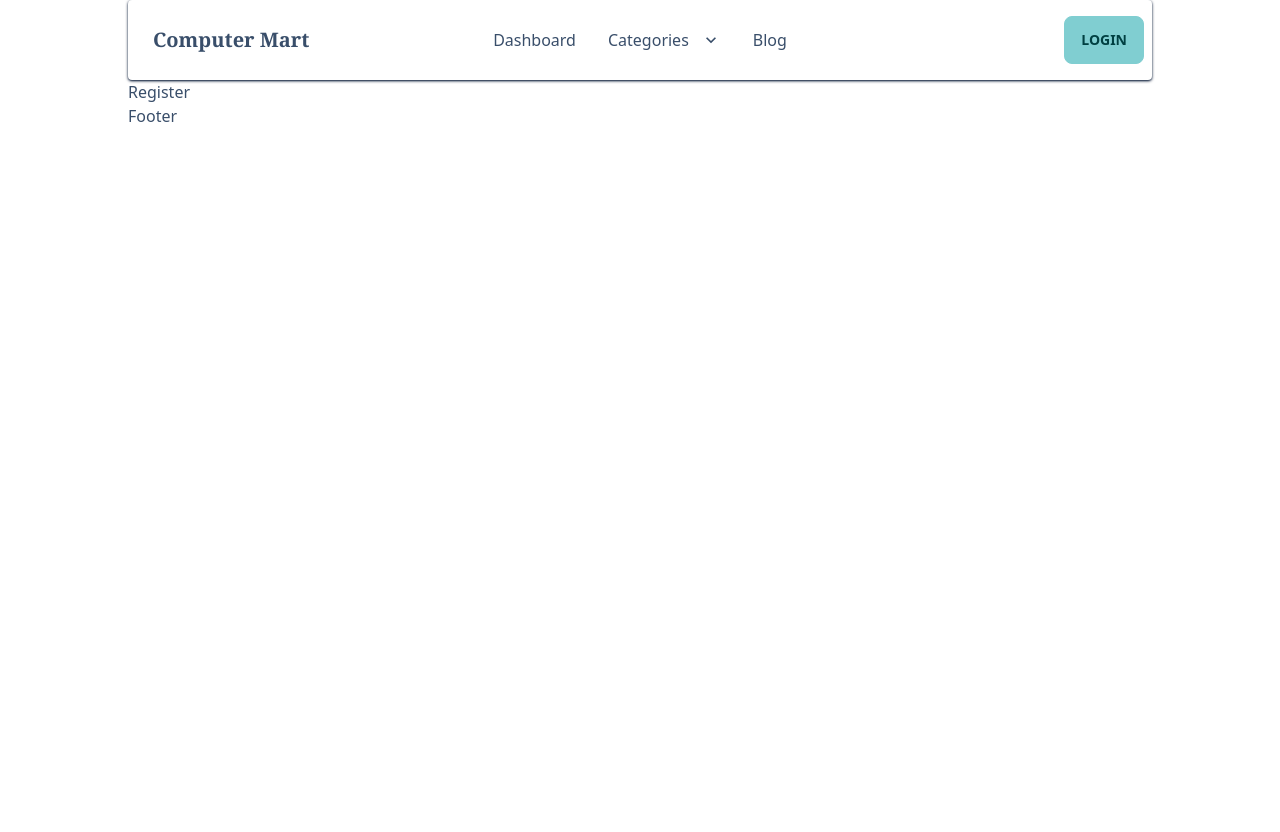
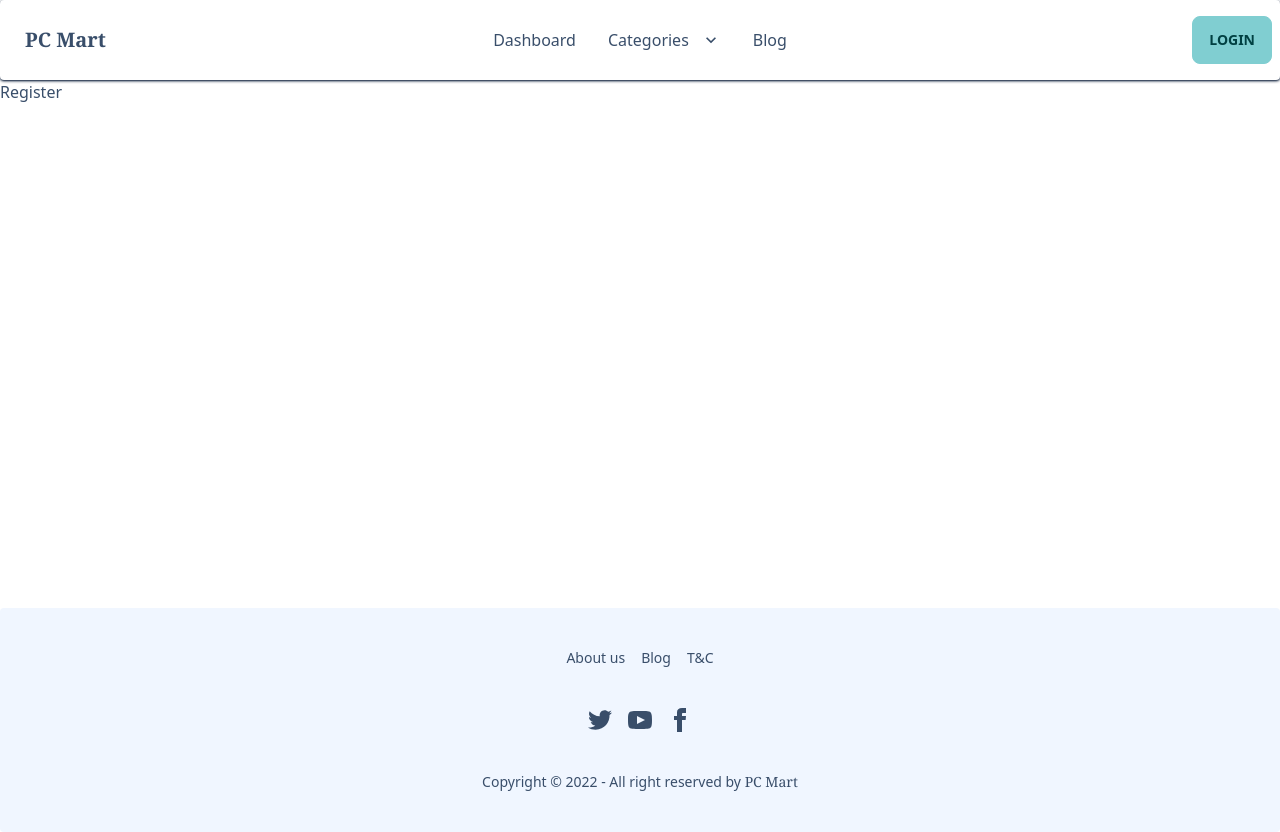
Before and after one commit to TanvirAnzum/pc-mart-client-side, a React (Create React App) app: page /register in a window 1280 px wide. Before the commit the page ends 800 px from the top, so only its background shows below. Built offline with nearby package versions, Linux system fonts and the light colour scheme.

Commit message:
loader & footer added

```diff
--- a/src/assets/css/output.css
+++ b/src/assets/css/output.css
@@ -2145,6 +2145,43 @@ html {
   opacity: 1;
 }
 
+.footer {
+  display: grid;
+  width: 100%;
+  grid-auto-flow: row;
+  place-items: start;
+  row-gap: 2.5rem;
+  -webkit-column-gap: 1rem;
+          column-gap: 1rem;
+  font-size: 0.875rem;
+  line-height: 1.25rem;
+}
+
+.footer > * {
+  display: grid;
+  place-items: start;
+  gap: 0.5rem;
+}
+
+.footer-center {
+  place-items: center;
+  text-align: center;
+}
+
+.footer-center > * {
+  place-items: center;
+}
+
+@media (min-width: 48rem) {
+  .footer {
+    grid-auto-flow: column;
+  }
+
+  .footer-center {
+    grid-auto-flow: row dense;
+  }
+}
+
 .label {
   display: flex;
   -webkit-user-select: none;
@@ -2193,6 +2230,14 @@ html {
   text-decoration-line: underline;
 }
 
+.link-hover {
+  text-decoration-line: none;
+}
+
+.link-hover:hover {
+  text-decoration-line: underline;
+}
+
 .menu {
   display: flex;
   flex-direction: column;
@@ -3019,6 +3064,22 @@ html {
   border-bottom-left-radius: unset;
 }
 
+.visible {
+  visibility: visible;
+}
+
+.fixed {
+  position: fixed;
+}
+
+.top-\[50\%\] {
+  top: 50%;
+}
+
+.left-\[50\%\] {
+  left: 50%;
+}
+
 .mx-auto {
   margin-left: auto;
   margin-right: auto;
@@ -3028,26 +3089,34 @@ html {
   margin-top: 0.75rem;
 }
 
-.mt-1 {
-  margin-top: 0.25rem;
+.flex {
+  display: flex;
+}
+
+.grid {
+  display: grid;
 }
 
 .hidden {
   display: none;
 }
 
+.h-\[10vh\] {
+  height: 10vh;
+}
+
 .h-5 {
   height: 1.25rem;
 }
 
-.h-\[10vh\] {
-  height: 10vh;
-}
-
 .min-h-\[100vh\] {
   min-height: 100vh;
 }
 
+.min-h-\[66vh\] {
+  min-height: 66vh;
+}
+
 .w-5 {
   width: 1.25rem;
 }
@@ -3064,16 +3133,56 @@ html {
   width: 100%;
 }
 
+.translate-y-\[50\%\] {
+  --tw-translate-y: 50%;
+  -webkit-transform: translate(var(--tw-translate-x), var(--tw-translate-y)) rotate(var(--tw-rotate)) skewX(var(--tw-skew-x)) skewY(var(--tw-skew-y)) scaleX(var(--tw-scale-x)) scaleY(var(--tw-scale-y));
+          transform: translate(var(--tw-translate-x), var(--tw-translate-y)) rotate(var(--tw-rotate)) skewX(var(--tw-skew-x)) skewY(var(--tw-skew-y)) scaleX(var(--tw-scale-x)) scaleY(var(--tw-scale-y));
+}
+
+.-translate-y-\[50\%\] {
+  --tw-translate-y: -50%;
+  -webkit-transform: translate(var(--tw-translate-x), var(--tw-translate-y)) rotate(var(--tw-rotate)) skewX(var(--tw-skew-x)) skewY(var(--tw-skew-y)) scaleX(var(--tw-scale-x)) scaleY(var(--tw-scale-y));
+          transform: translate(var(--tw-translate-x), var(--tw-translate-y)) rotate(var(--tw-rotate)) skewX(var(--tw-skew-x)) skewY(var(--tw-skew-y)) scaleX(var(--tw-scale-x)) scaleY(var(--tw-scale-y));
+}
+
+.-translate-x-\[50\%\] {
+  --tw-translate-x: -50%;
+  -webkit-transform: translate(var(--tw-translate-x), var(--tw-translate-y)) rotate(var(--tw-rotate)) skewX(var(--tw-skew-x)) skewY(var(--tw-skew-y)) scaleX(var(--tw-scale-x)) scaleY(var(--tw-scale-y));
+          transform: translate(var(--tw-translate-x), var(--tw-translate-y)) rotate(var(--tw-rotate)) skewX(var(--tw-skew-x)) skewY(var(--tw-skew-y)) scaleX(var(--tw-scale-x)) scaleY(var(--tw-scale-y));
+}
+
+.transform {
+  -webkit-transform: translate(var(--tw-translate-x), var(--tw-translate-y)) rotate(var(--tw-rotate)) skewX(var(--tw-skew-x)) skewY(var(--tw-skew-y)) scaleX(var(--tw-scale-x)) scaleY(var(--tw-scale-y));
+          transform: translate(var(--tw-translate-x), var(--tw-translate-y)) rotate(var(--tw-rotate)) skewX(var(--tw-skew-x)) skewY(var(--tw-skew-y)) scaleX(var(--tw-scale-x)) scaleY(var(--tw-scale-y));
+}
+
+.grid-flow-col {
+  grid-auto-flow: column;
+}
+
+.items-center {
+  align-items: center;
+}
+
+.justify-center {
+  justify-content: center;
+}
+
 .justify-between {
   justify-content: space-between;
 }
 
+.gap-4 {
+  gap: 1rem;
+}
+
 .rounded {
   border-radius: 0.25rem;
 }
 
-.border {
-  border-width: 1px;
+.bg-base-200 {
+  --tw-bg-opacity: 1;
+  background-color: hsl(var(--b2, var(--b1)) / var(--tw-bg-opacity));
 }
 
 .bg-base-100 {
@@ -3085,6 +3194,10 @@ html {
   fill: currentColor;
 }
 
+.p-10 {
+  padding: 2.5rem;
+}
+
 .p-2 {
   padding: 0.5rem;
 }
@@ -3099,14 +3212,6 @@ html {
 
 .font-serif {
   font-family: ui-serif, Georgia, Cambria, "Times New Roman", Times, serif;
-}
-
-.font-mono {
-  font-family: ui-monospace, SFMono-Regular, Menlo, Monaco, Consolas, "Liberation Mono", "Courier New", monospace;
-}
-
-.font-sans {
-  font-family: ui-sans-serif, system-ui, -apple-system, BlinkMacSystemFont, "Segoe UI", Roboto, "Helvetica Neue", Arial, "Noto Sans", sans-serif, "Apple Color Emoji", "Segoe UI Emoji", "Segoe UI Symbol", "Noto Color Emoji";
 }
 
 .text-xl {
@@ -3134,10 +3239,10 @@ html {
   --tw-shadow: var(--tw-shadow-colored);
 }
 
-@media (min-width: 768px) {
-  .md\:w-\[80\%\] {
-    width: 80%;
-  }
+.ring {
+  --tw-ring-offset-shadow: var(--tw-ring-inset) 0 0 0 var(--tw-ring-offset-width) var(--tw-ring-offset-color);
+  --tw-ring-shadow: var(--tw-ring-inset) 0 0 0 calc(3px + var(--tw-ring-offset-width)) var(--tw-ring-color);
+  box-shadow: var(--tw-ring-offset-shadow), var(--tw-ring-shadow), var(--tw-shadow, 0 0 #0000);
 }
 
 @media (min-width: 1024px) {
--- a/src/components/Footer.jsx
+++ b/src/components/Footer.jsx
@@ -1,7 +1,59 @@
 import React from "react";
+import { Link } from "react-router-dom";
 
 const Footer = () => {
-  return <div>Footer</div>;
+  return (
+    <footer className="footer footer-center p-10 bg-base-200 text-base-content rounded">
+      <div className="grid grid-flow-col gap-4">
+        <Link className="link link-hover">About us</Link>
+        <Link className="link link-hover">Blog</Link>
+        <Link className="link link-hover">T&C</Link>
+      </div>
+      <div>
+        <div className="grid grid-flow-col gap-4">
+          <Link>
+            <svg
+              xmlns="http://www.w3.org/2000/svg"
+              width="24"
+              height="24"
+              viewBox="0 0 24 24"
+              className="fill-current"
+            >
+              <path d="M24 4.557c-.883.392-1.832.656-2.828.775 1.017-.609 1.798-1.574 2.165-2.724-.951.564-2.005.974-3.127 1.195-.897-.957-2.178-1.555-3.594-1.555-3.179 0-5.515 2.966-4.797 6.045-4.091-.205-7.719-2.165-10.148-5.144-1.29 2.213-.669 5.108 1.523 6.574-.806-.026-1.566-.247-2.229-.616-.054 2.281 1.581 4.415 3.949 4.89-.693.188-1.452.232-2.224.084.626 1.956 2.444 3.379 4.6 3.419-2.07 1.623-4.678 2.348-7.29 2.04 2.179 1.397 4.768 2.212 7.548 2.212 9.142 0 14.307-7.721 13.995-14.646.962-.695 1.797-1.562 2.457-2.549z"></path>
+            </svg>
+          </Link>
+          <Link>
+            <svg
+              xmlns="http://www.w3.org/2000/svg"
+              width="24"
+              height="24"
+              viewBox="0 0 24 24"
+              className="fill-current"
+            >
+              <path d="M19.615 3.184c-3.604-.246-11.631-.245-15.23 0-3.897.266-4.356 2.62-4.385 8.816.029 6.185.484 8.549 4.385 8.816 3.6.245 11.626.246 15.23 0 3.897-.266 4.356-2.62 4.385-8.816-.029-6.185-.484-8.549-4.385-8.816zm-10.615 12.816v-8l8 3.993-8 4.007z"></path>
+            </svg>
+          </Link>
+          <Link>
+            <svg
+              xmlns="http://www.w3.org/2000/svg"
+              width="24"
+              height="24"
+              viewBox="0 0 24 24"
+              className="fill-current"
+            >
+              <path d="M9 8h-3v4h3v12h5v-12h3.642l.358-4h-4v-1.667c0-.955.192-1.333 1.115-1.333h2.885v-5h-3.808c-3.596 0-5.192 1.583-5.192 4.615v3.385z"></path>
+            </svg>
+          </Link>
+        </div>
+      </div>
+      <div>
+        <p>
+          Copyright © 2022 - All right reserved by{" "}
+          <span className="font-serif">PC Mart</span>
+        </p>
+      </div>
+    </footer>
+  );
 };
 
 export default Footer;
--- a/src/components/Navbar.jsx
+++ b/src/components/Navbar.jsx
@@ -60,7 +60,7 @@ const Navbar = () => {
           </ul>
         </div>
         <Link className="btn btn-ghost normal-case text-xl font-serif">
-          Computer Mart
+          PC Mart
         </Link>
       </div>
       <div className="navbar-center hidden lg:flex">
--- a/src/pages/Home.jsx
+++ b/src/pages/Home.jsx
@@ -1,7 +1,7 @@
 import React from "react";
 
 const Home = () => {
-  return <div>Home</div>;
+  return <div></div>;
 };
 
 export default Home;
--- a/src/ui/Layout.jsx
+++ b/src/ui/Layout.jsx
@@ -5,12 +5,12 @@ import Navbar from "../components/Navbar";
 
 const Layout = () => {
   return (
-    <div
-      className="w-full md:w-[80%] min-h-[100vh] mx-auto"
-      data-theme="winter"
-    >
+    <div className="w-full min-h-[100vh] mx-auto" data-theme="winter">
       <Navbar />
-      <Outlet />
+      <div className="min-h-[66vh]">
+        <Outlet />
+      </div>
+
       <Footer />
     </div>
   );
```
Also changed, not shown: src/ui/GlobalLoader.jsx (added, +21 -0 lines).
